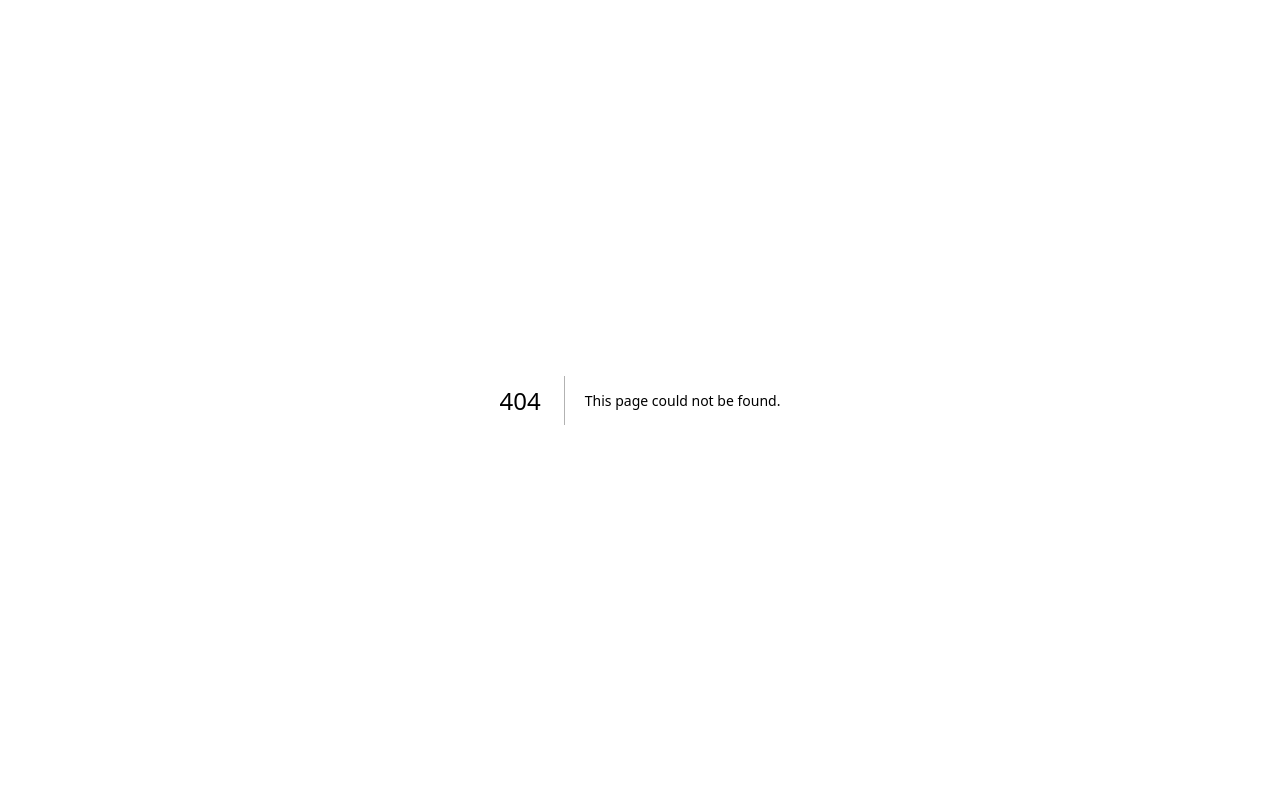
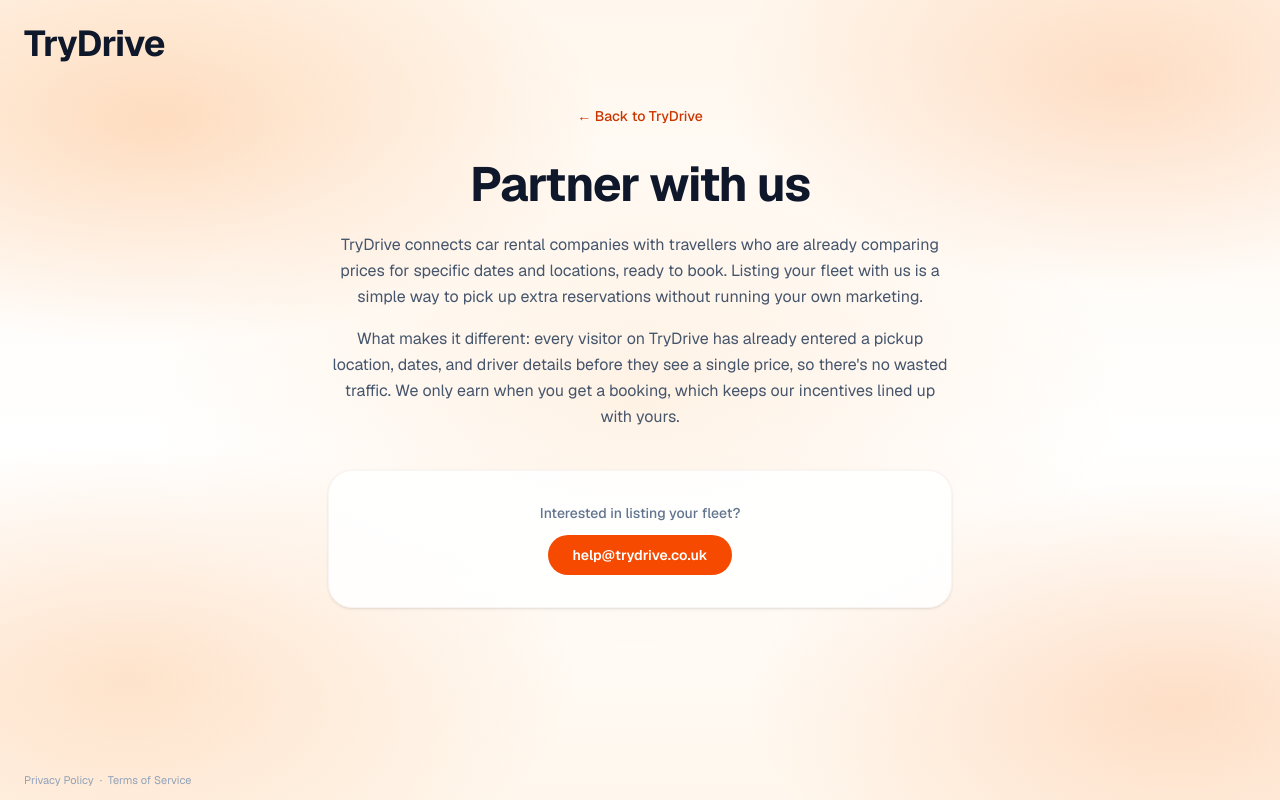
Before and after one commit to Dreamisblank/TryDrive, a Next.js app: page /partner in a window 1280 px wide. Before the commit this address had no page. Built offline with nearby package versions, Linux system fonts and the light colour scheme.

Commit message:
Add a partner outreach page at /partner
Standalone page (no link from the main site) for rental companies
considering listing their fleet: a short pitch on TryDrive's
already-comparing, ready-to-book traffic, and a mailto CTA to
help@trydrive.co.uk.

```diff
--- /dev/null
+++ b/src/app/partner/page.tsx
@@ -0,0 +1,62 @@
+import Link from "next/link";
+import type { Metadata } from "next";
+import SiteHeader from "@/components/SiteHeader";
+import SiteFooter from "@/components/SiteFooter";
+import SkyBackground from "@/components/SkyBackground";
+
+export const metadata: Metadata = {
+  title: "Partner with us — TryDrive",
+  description:
+    "List your rental fleet on TryDrive and reach travellers who are actively comparing prices and ready to book.",
+};
+
+export default function PartnerPage() {
+  return (
+    <div className="flex-1">
+      <SkyBackground />
+      <SiteHeader />
+
+      <main className="mx-auto max-w-2xl px-6 pt-4 pb-24 text-center">
+        <Link
+          href="/"
+          className="text-sm font-medium text-orange-700 hover:text-orange-800"
+        >
+          ← Back to TryDrive
+        </Link>
+
+        <h1 className="mt-8 text-4xl font-bold tracking-tight text-slate-900 sm:text-5xl">
+          Partner with us
+        </h1>
+
+        <p className="mt-6 leading-relaxed text-slate-600">
+          TryDrive connects car rental companies with travellers who are
+          already comparing prices for specific dates and locations, ready to
+          book. Listing your fleet with us is a simple way to pick up extra
+          reservations without running your own marketing.
+        </p>
+
+        <p className="mt-4 leading-relaxed text-slate-600">
+          What makes it different: every visitor on TryDrive has already
+          entered a pickup location, dates, and driver details before they
+          see a single price, so there&apos;s no wasted traffic. We only earn
+          when you get a booking, which keeps our incentives lined up with
+          yours.
+        </p>
+
+        <div className="mt-10 rounded-3xl border border-orange-900/5 bg-white/90 p-8 shadow-sm">
+          <p className="text-sm font-medium text-slate-500">
+            Interested in listing your fleet?
+          </p>
+          <a
+            href="mailto:help@trydrive.co.uk"
+            className="mt-3 inline-block rounded-full bg-orange-600 px-6 py-2.5 text-sm font-semibold text-white transition hover:bg-orange-700"
+          >
+            help@trydrive.co.uk
+          </a>
+        </div>
+      </main>
+
+      <SiteFooter />
+    </div>
+  );
+}
```
